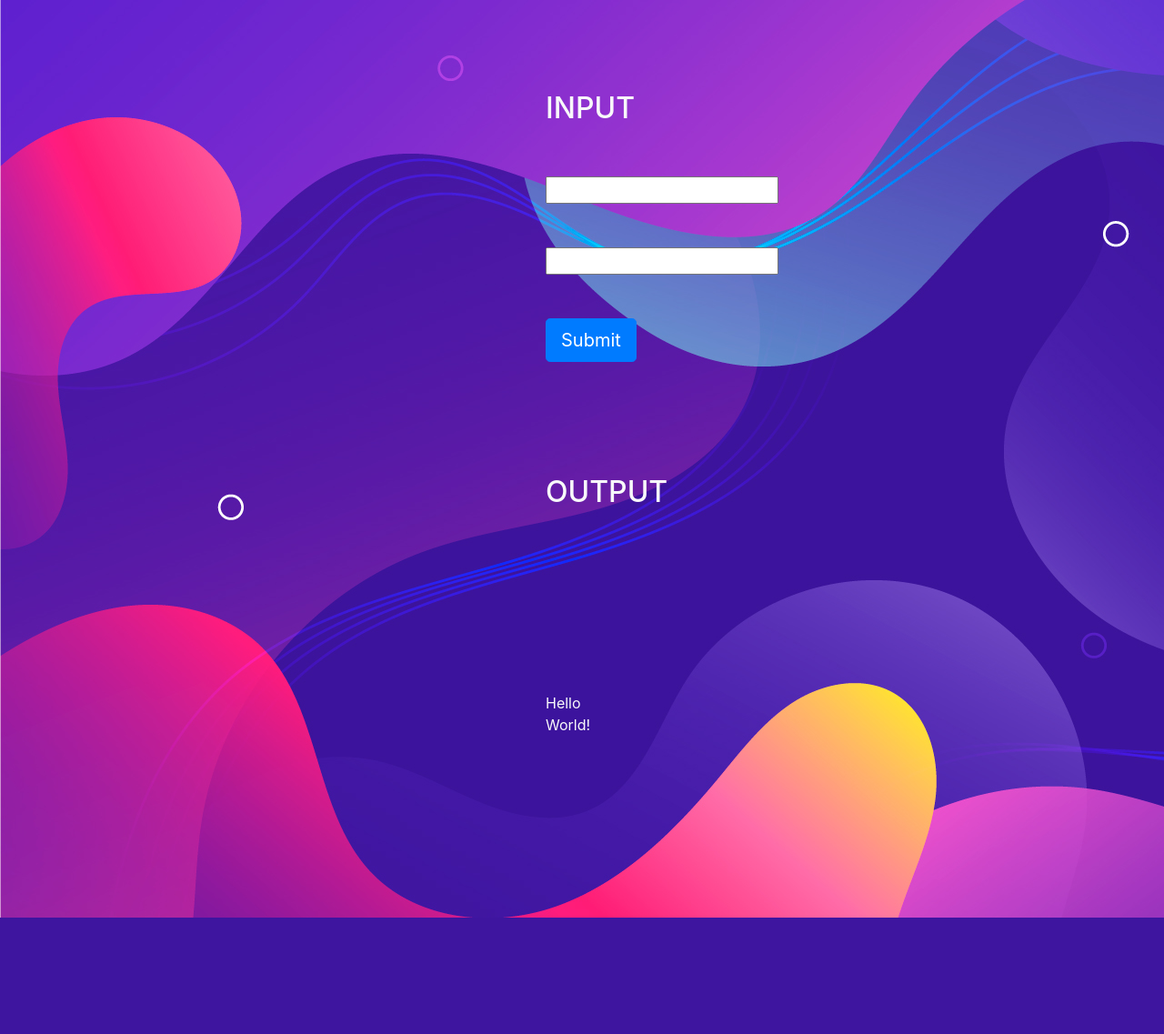
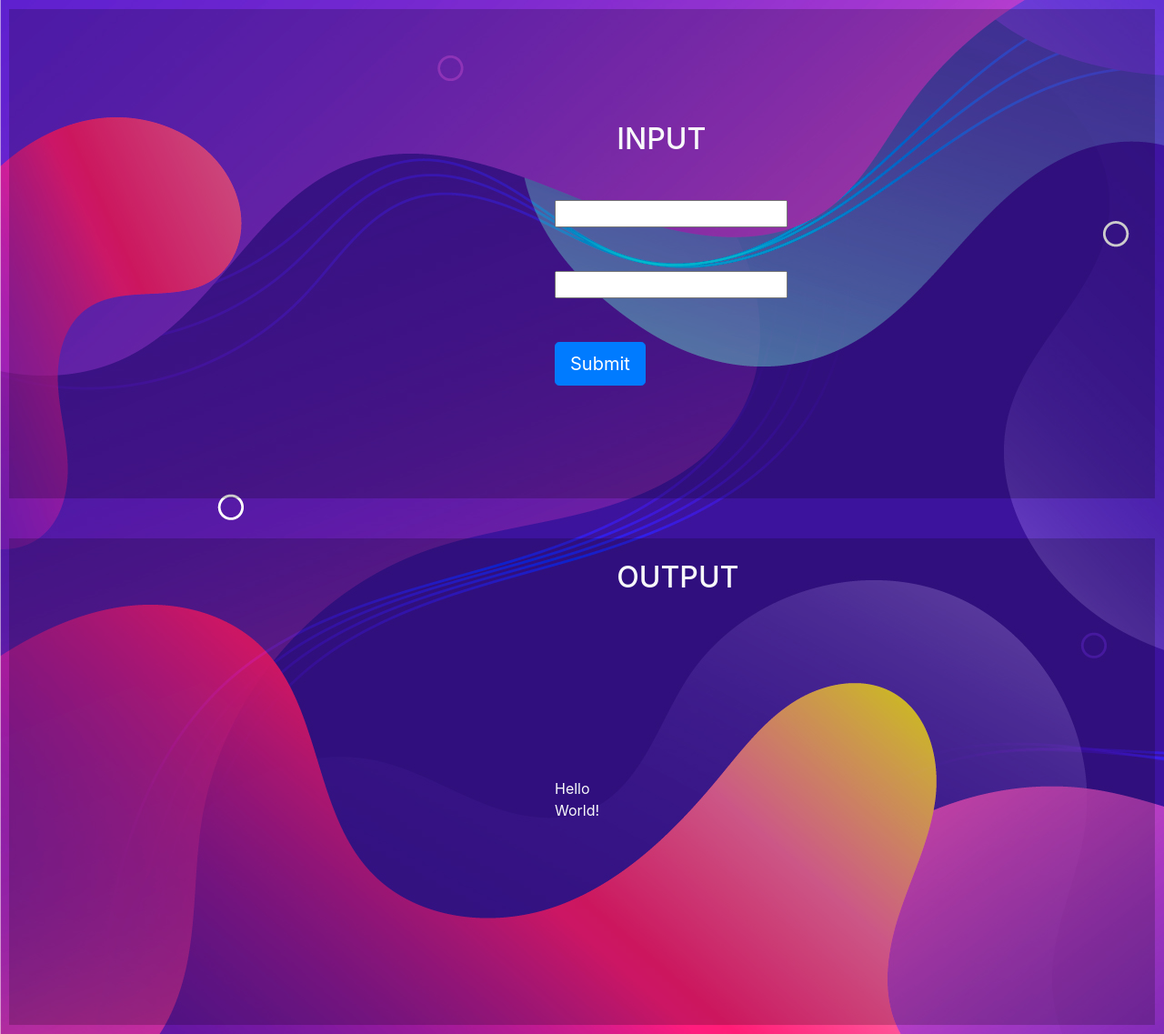
Before and after one commit to YE-Stack/Notify, a Django app: page / in a window 1280 px wide. Shown: the whole page at 91% size. Before the commit the page ends 1009 px from the top, so only its background shows below. Run offline with Django 3.2, Linux system fonts and the light colour scheme; some libraries are stand-ins or nearby versions.

Commit message:
small changes

```diff
--- a/templates/root.html
+++ b/templates/root.html
@@ -23,6 +23,10 @@
 			background-image:
 			url("{% static 'bg.jpg' %}");
 		}
+		.backs{
+				background-color: rgb(0,0,0,0.2);
+				margin: 10px 10px;
+		}
 		.output{
 			margin: 200px 600px;
 		}
@@ -37,8 +41,10 @@
 </head>
 <body>
 	{% block content %}
+	<div class="backs">
+		<br>
 	<form class="form-signin one" method="POST" id="testform" action="/forum/" style="mar">{% csrf_token %}
-		<h2 class="form-signin-heading text-light">INPUT </h2>
+		<h2 class="form-signin-heading text-light m-auto"> &nbsp;&nbsp;&nbsp;&nbsp;&nbsp;&nbsp;&nbsp;&nbsp;INPUT </h2>
 		<br>
 		<br>
 		<input type="hidden" name="category" value="{{ category }}">
@@ -53,10 +59,16 @@
 		<button class="btn btn-lg btn-primary" type="submit">Submit</button>
 	</form>
 	<br>
-	<h2 class="text-light heads"> OUTPUT</h2>
+	</div>
+	<br>
+	<div class="backs">
+		<br>
+	<h2 class="text-light heads">&nbsp;&nbsp;&nbsp;&nbsp;&nbsp;&nbsp;&nbsp;&nbsp;OUTPUT</h2>
 	{% if output %}
 	<div class="output text-light">{{output}}</div>
 	{% endif %}
 	{% endblock %}
+	<br>
+	</div>
 </body>
 </html>
```
Also changed, not shown: 1 other file.
